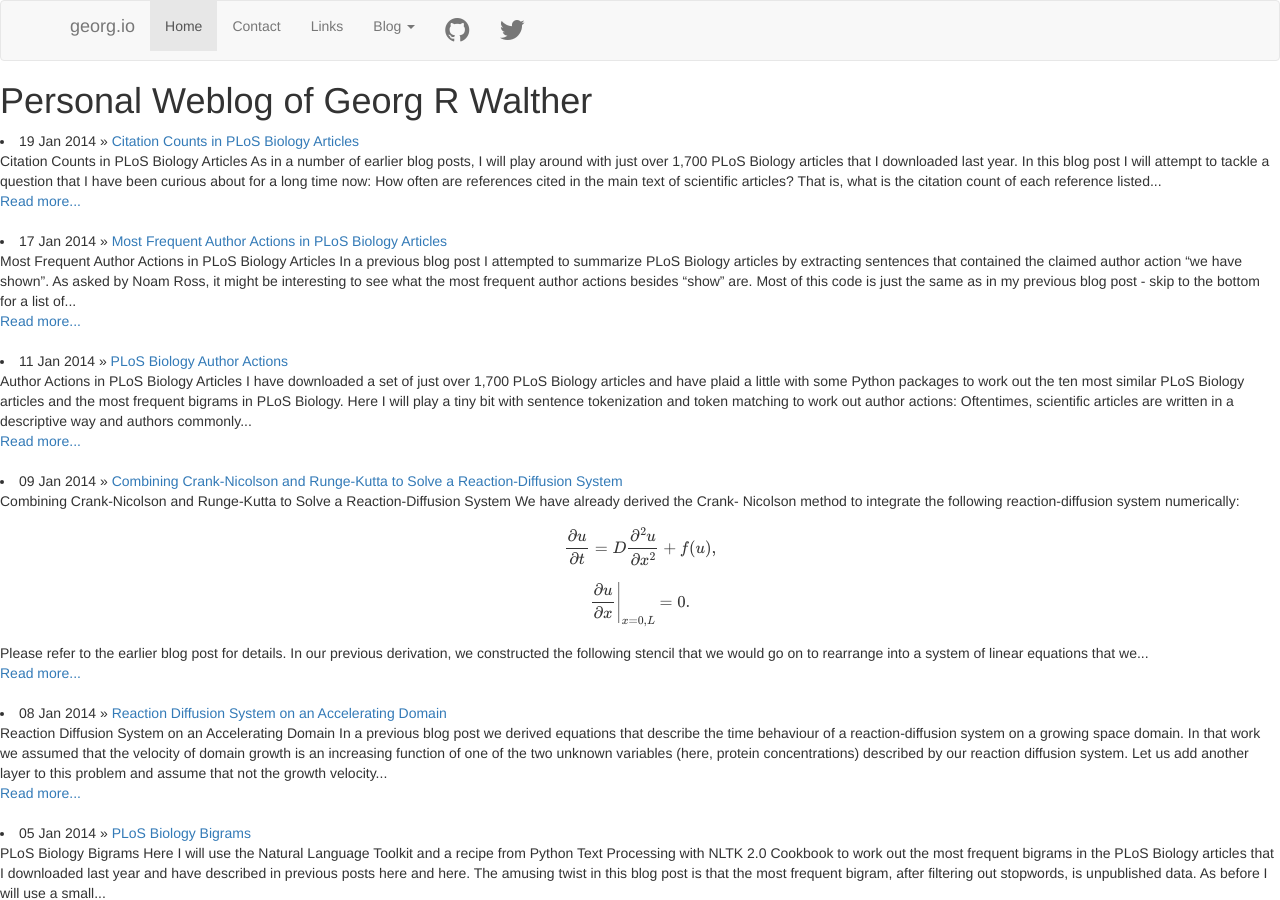
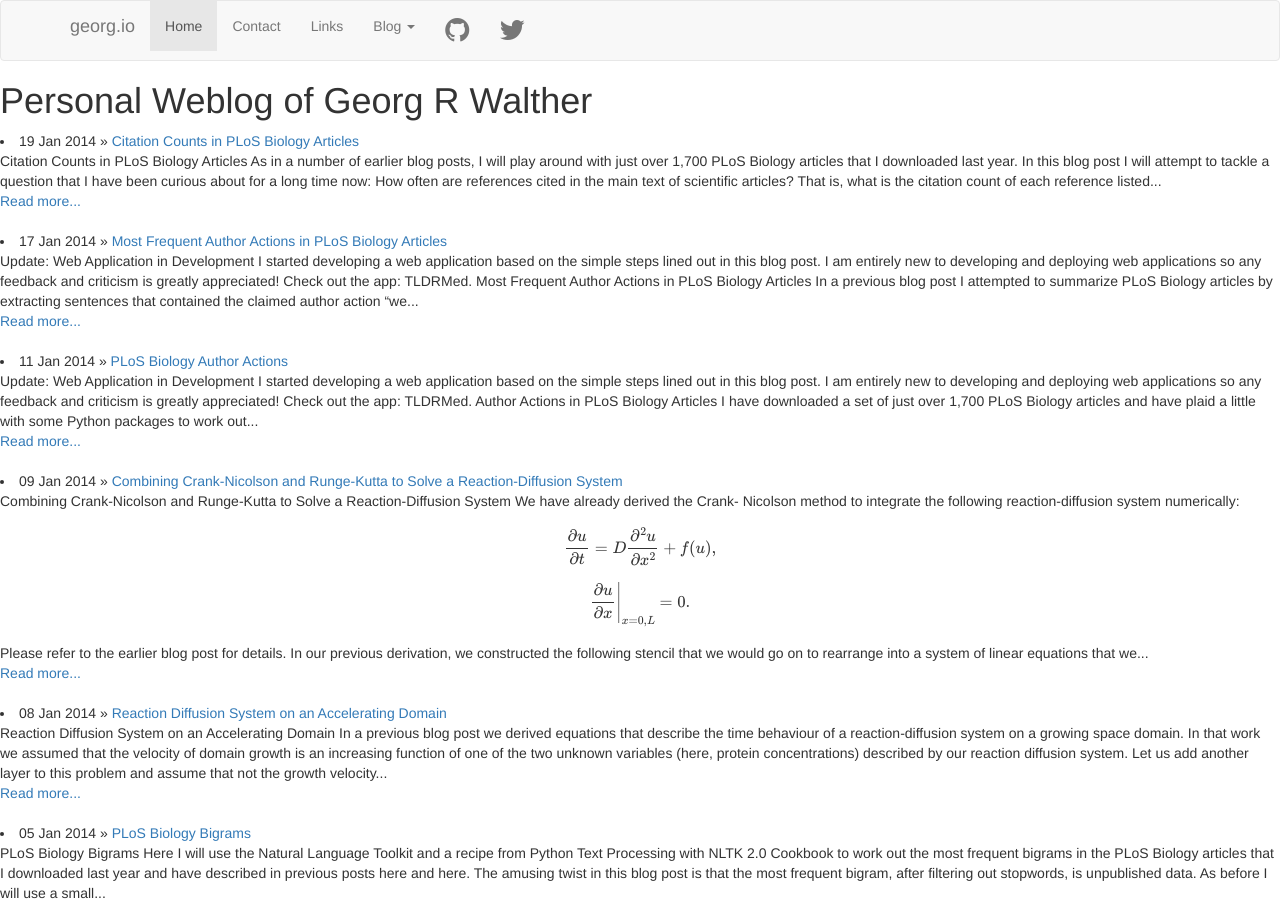
Before and after one commit to waltherg/backup.waltherg.github.io, a Jekyll site: the page built from index.html, in a window 1280 px wide and 900 px high. Built offline with Jekyll 4.4.1, drawn with Linux system fonts in a browser that asks for light colours; nearby versions of some CDN libraries; formulas are drawn with MathJax 3; comment, search, counter and statistics services are not loaded.

Commit message:
advertise web application

```diff
--- a/_posts/2014-01-11-PLoS_Biology_Author_Action.md
+++ b/_posts/2014-01-11-PLoS_Biology_Author_Action.md
@@ -4,6 +4,15 @@ title: "PLoS Biology Author Actions"
 date: 2014-01-11
 tags: plos nltk
 ---
+
+# Update: Web Application in Development
+
+I started developing a web application based on the simple steps lined
+out in this blog post.
+I am entirely new to developing and deploying web applications so any
+feedback and criticism is greatly appreciated!
+
+Check out the app: [TLDRMed](http://tldrmed.com).
 
 # Author Actions in PLoS Biology Articles
 
--- a/_posts/2014-01-17-PLoS_Biology_Frequent_Author_Actions.md
+++ b/_posts/2014-01-17-PLoS_Biology_Frequent_Author_Actions.md
@@ -4,6 +4,15 @@ title: "Most Frequent Author Actions in PLoS Biology Articles"
 date: 2014-01-17
 tags: plos nltk
 ---
+
+# Update: Web Application in Development
+
+I started developing a web application based on the simple steps lined
+out in this blog post.
+I am entirely new to developing and deploying web applications so any
+feedback and criticism is greatly appreciated!
+
+Check out the app: [TLDRMed](http://tldrmed.com).
 
 # Most Frequent Author Actions in PLoS Biology Articles
 
```
